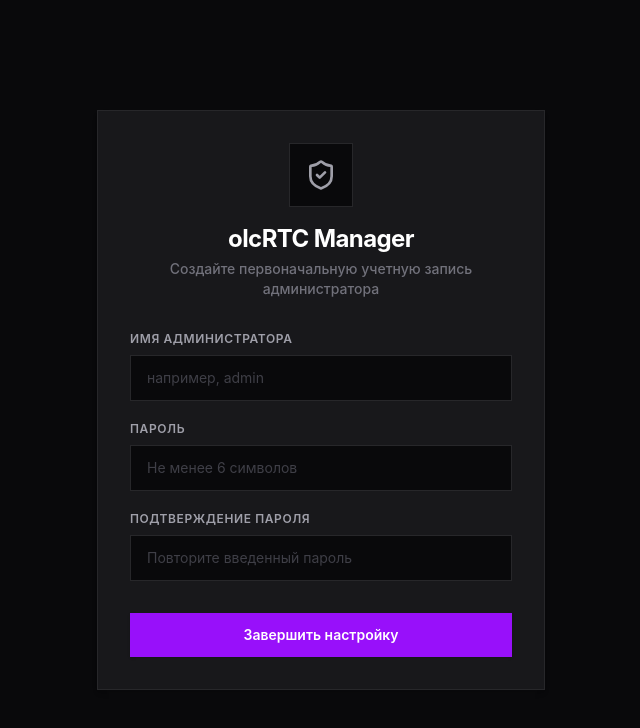
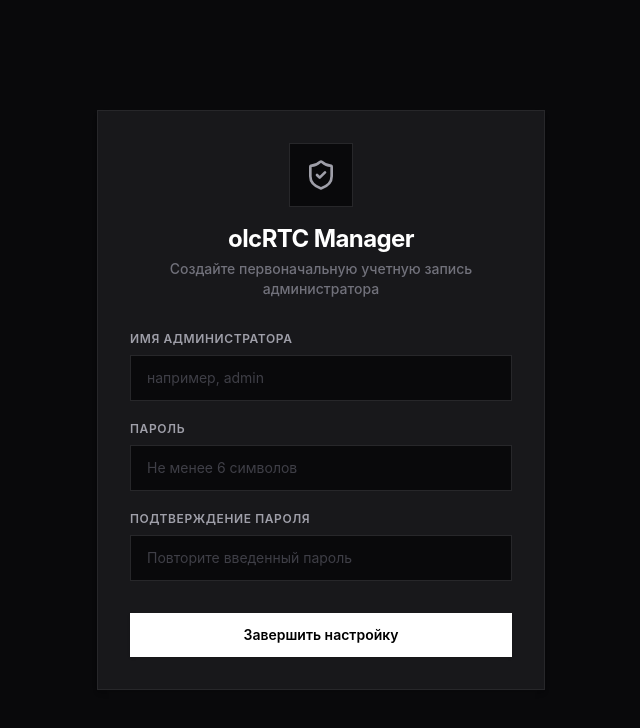
Before and after one commit to relativemodder/olcgui, a SvelteKit app: page /setup in a window 1280 px wide. Shown: the top 728 px of the page, without its empty margins (319-959 px from the left). Built offline with nearby package versions, Linux system fonts and the light colour scheme; no server answers; the database is empty.

Commit message:
correct colors on the setup page

```diff
--- a/src/routes/setup/+page.svelte
+++ b/src/routes/setup/+page.svelte
@@ -108,7 +108,7 @@
 			<button
 				type="submit"
 				disabled={loading}
-				class="mt-8 flex w-full cursor-pointer items-center justify-center gap-2 bg-purple-600 px-4 py-3 text-sm font-semibold text-white shadow-sm hover:bg-purple-500"
+				class="mt-8 flex w-full cursor-pointer items-center justify-center gap-2 bg-white px-4 py-3 text-sm font-semibold text-black shadow-sm hover:bg-white/80"
 			>
 				{#if loading}
 					<Loader2 class="h-5 w-5 animate-spin" />
```
